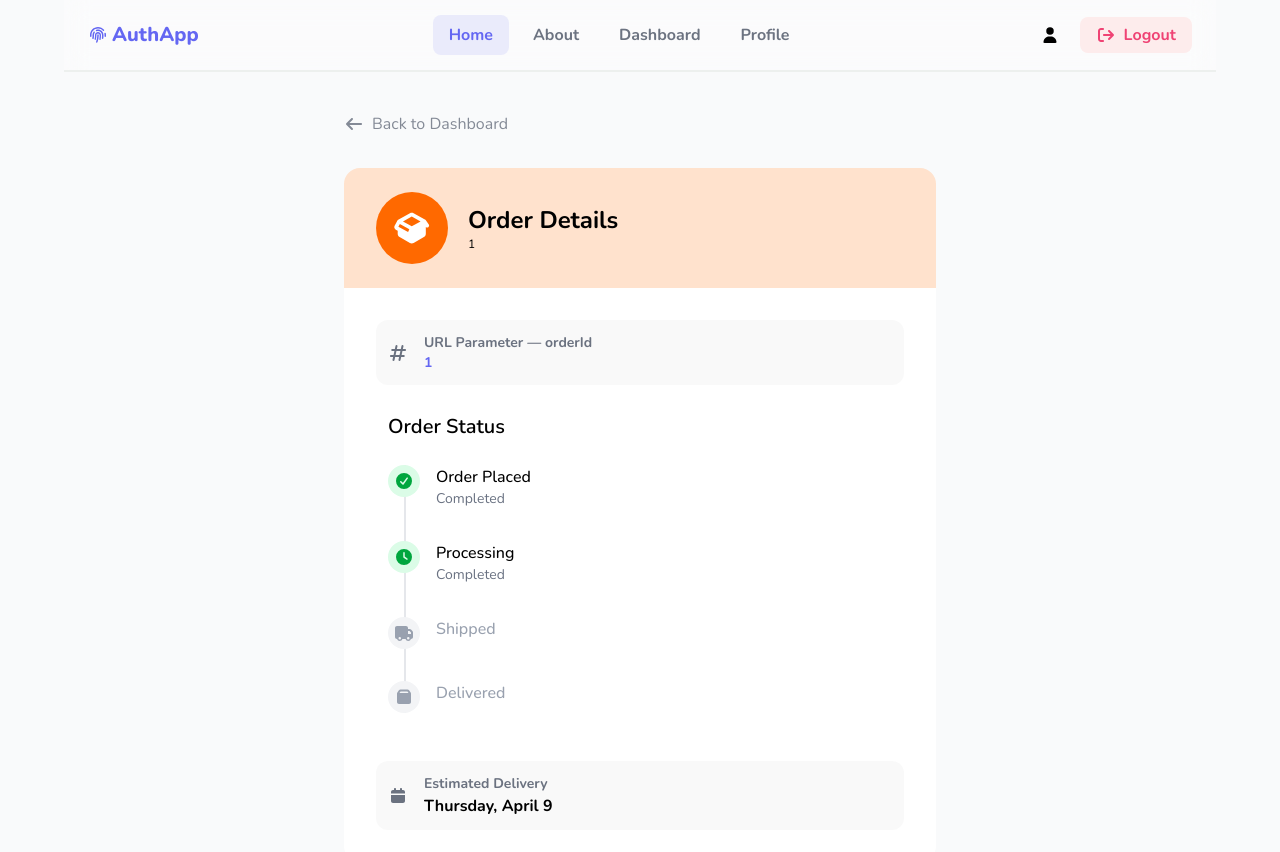
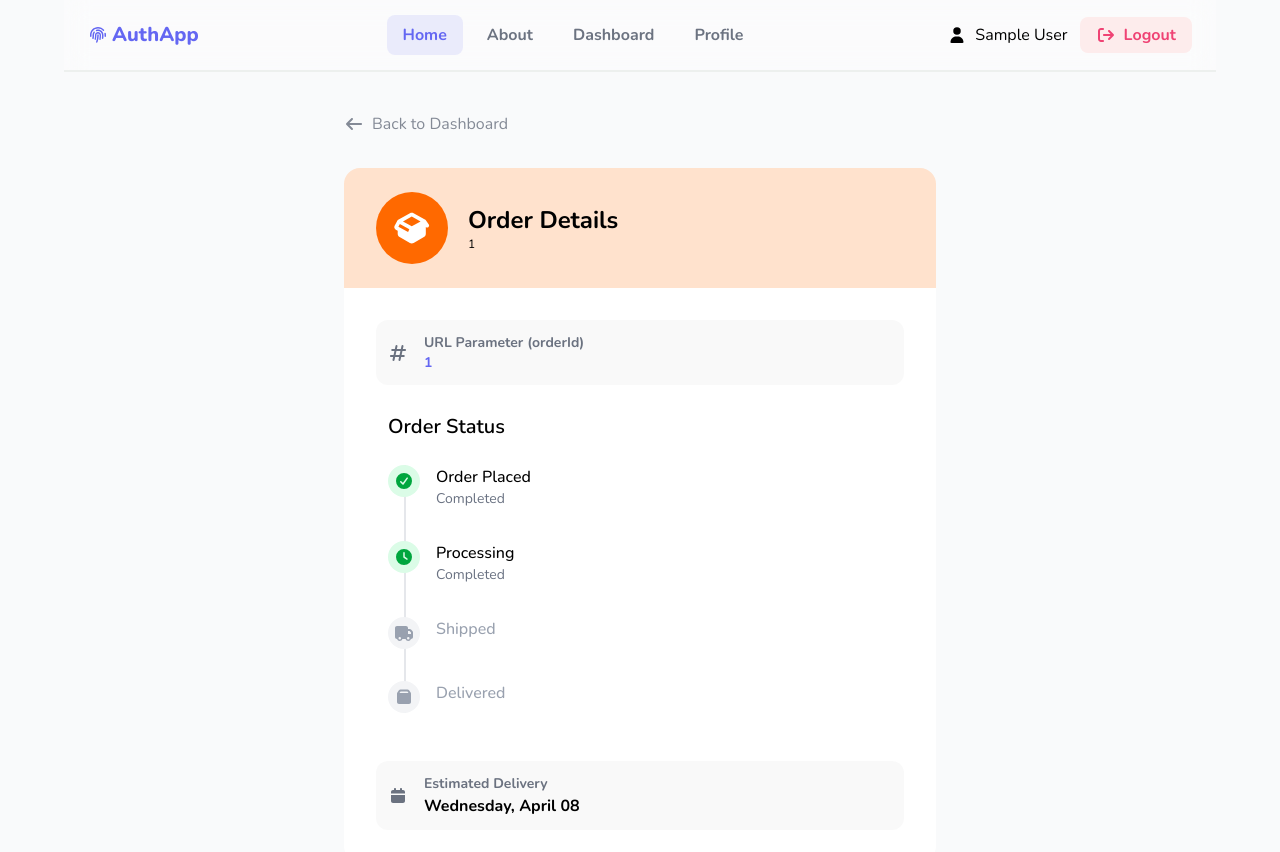
Before and after one commit to preetpalsinghkanda/Multi-Page-Authentication-App-, a React (Vite) app: page /order/1 in a window 1280 px wide. Shown: the top 852 px of the page. Built offline with nearby package versions, Linux system fonts and the light colour scheme; no server answers; sample sign-in values are in the browser's storage.

Commit message:
working on final and minor mistakes

```diff
--- a/src/App.jsx
+++ b/src/App.jsx
@@ -17,13 +17,13 @@ import ProtectedRoute from "./Auth/ProtectedRoute";
 import Loading from "./Components/Loading";
 
 function App() {
-  const {  auth, page, isLoading } = useContext(AuthApp);
+  const { auth, page, isLoading } = useContext(AuthApp);
   return (
     <>
       <div className="max-w-6xl mx-auto">
         <NavBar />
-        {isLoading && <Loading/>}
-         <Routes>
+        {isLoading && <Loading />}
+        <Routes>
           <Route>
             <Route path="/home" element={<Hero />} />
             <Route path="/" element={<Hero />} />
@@ -76,9 +76,14 @@ function App() {
             <Route path="*" element={<Error />} />
             <Route path="not-found" element={<Error />} />
 
-            <Route path="/order/:orderId" element={<OrderProgress />} />
-
-
+            <Route
+              path="/order/:orderId"
+              element={
+                <ProtectedRoute>
+                  <OrderProgress />
+                </ProtectedRoute>
+              }
+            />
           </Route>
         </Routes>
       </div>
--- a/src/Components/NavBar.jsx
+++ b/src/Components/NavBar.jsx
@@ -111,7 +111,7 @@ export default function NavBar() {
           <>
             <div className="flex items-center gap-2">
               <FontAwesomeIcon icon={faUser} />
-              <h5>{name}</h5>
+              <h5>{user?.fullName || user?.firstName || "No Name"}</h5>
             </div>
 
             <button
--- a/src/Components/OrderProgress.jsx
+++ b/src/Components/OrderProgress.jsx
@@ -18,20 +18,55 @@ import { useNavigate } from "react-router-dom";
 
 export default function OrderProgress() {
   const { setPage } = useContext(AuthApp);
-  const {orderId} = useParams();
+  const { orderId } = useParams();
   const navigate = useNavigate();
+  let OrderName = "Order Details";
+let deliveryTime = "Wednesday, April 08" ;
+  let steps = [
 
-  const steps = [
     { label: "Order Placed", status: "completed", icon: faCircleCheck },
     { label: "Processing", status: "completed", icon: faClock },
     { label: "Shipped", status: "pending", icon: faTruck },
     { label: "Delivered", status: "pending", icon: faBox },
   ];
+
+  if (orderId === "ORD-001") {
+    OrderName = "Digital Marketing Course";
+    deliveryTime = "Friday, February 06";
+    steps = [
+      { label: "Order Placed", status: "completed", icon: faCircleCheck },
+      { label: "Processing", status: "completed", icon: faClock },
+      { label: "Shipped", status: "completed", icon: faTruck },
+      { label: "Delivered", status: "completed", icon: faBox },
+    ];
+  } else if (orderId === "ORD-002") {
+    OrderName = "Context API Masterclass"
+    deliveryTime = "Sunday, March 29";
+    steps = [
+      { label: "Order Placed", status: "completed", icon: faCircleCheck },
+      { label: "Processing", status: "completed", icon: faClock },
+      { label: "Shipped", status: "pending", icon: faTruck },
+      { label: "Delivered", status: "pending", icon: faBox },
+    ];
+  } else if (orderId === "ORD-003") {
+     OrderName = "MERN Stack by Tutedude";
+    deliveryTime = "Saturday, March 28" ;
+      steps = [
+        { label: "Order Placed", status: "completed", icon: faCircleCheck },
+        { label: "Processing", status: "completed", icon: faClock },
+        { label: "Shipped", status: "completed", icon: faTruck },
+        { label: "Delivered", status: "pending", icon: faBox },
+      ];
+  }
+
   return (
     <div className="flex m-auto mx-70 py-10 flex-col gap-8 ">
       <div
         className="text-[#848a96] flex items-center gap-2 cursor-pointer"
-        onClick={() => {setPage("dashboard"); navigate("/dashboard")}}
+        onClick={() => {
+          setPage("dashboard");
+          navigate("/dashboard");
+        }}
       >
         {" "}
         <FontAwesomeIcon icon={faArrowLeft} className=" text-[16px]" />
@@ -44,7 +79,7 @@ export default function OrderProgress() {
             <FontAwesomeIcon icon={faBoxOpen} className="text-[30px]" />
           </div>
           <div className="flex flex-col items-start ">
-            <h3 className="text-black font-[700] text-2xl">Order Details</h3>
+            <h3 className="text-black font-[700] text-2xl">{OrderName}</h3>
             <p className="text-xs">{orderId}</p>
           </div>
         </div>
@@ -55,7 +90,7 @@ export default function OrderProgress() {
               <FontAwesomeIcon icon={faHashtag} className="text-[#6b7280]" />
               <span className="flex flex-col items-start">
                 <h3 className="text-[#6b7280] text-[14px] font-bold">
-                  URL Parameter — orderId
+                  URL Parameter (orderId)
                 </h3>
                 <h2 className="text-[#6467f2] font-bold text-sm">{orderId}</h2>
               </span>
@@ -110,7 +145,7 @@ export default function OrderProgress() {
                 <h3 className="text-[#6b7280] text-[14px] font-bold">
                   Estimated Delivery
                 </h3>
-                <h2 className="text-black font-bold">Thursday, April 9</h2>
+                <h2 className="text-black font-bold">{deliveryTime}</h2>
               </span>
             </div>
           </div>
--- a/src/Components/Profile.jsx
+++ b/src/Components/Profile.jsx
@@ -28,13 +28,13 @@ export default function Profile() {
       <div className=" rounded-2xl   ">
         <div className="bg-[#e1e1fc] flex items-center gap-6 py-10 rounded-t-2xl px-8">
           <div className="w-20 h-20 rounded-full bg-[#6467f2] text-white flex items-center justify-center text-[24px] font-[800] ">
-            {firstLastLetter}
+            {firstLastLetter(user?.fullName)}
           </div>
           <div className="flex flex-col items-start ">
-            <h3 className="text-black font-[700] text-2xl">{name}</h3>
+            <h3 className="text-black font-[700] text-2xl">{user?.fullName || user?.firstName || "Name not found"}</h3>
             <div className="flex flex-col items-start gap-2">
               <h5 className="text-[#6f7b88] text-[14px]">
-                {email}
+                {user?.primaryEmailAddress?.emailAddress || "Email not found"}
               </h5>
               <span className="bg-[#d2d2fc] text-[#7373da] text-[12px] px-2 rounded-full">
                 Authenticated User
@@ -53,7 +53,7 @@ export default function Profile() {
             <FontAwesomeIcon icon={faUser} className="text-[#6b7280]" />
             <span className="flex flex-col items-start">
               <h3 className="text-[#6b7280] text-[14px] font-bold">Full Name</h3>
-              <h2 className="text-black font-bold">{name}</h2>
+              <h2 className="text-black font-bold">{user?.fullName || user?.firstName || "Name not found"}</h2>
             </span>
           </div>
 
@@ -61,7 +61,7 @@ export default function Profile() {
             <FontAwesomeIcon icon={faEnvelope} className="text-[#6b7280]" />
             <span className="flex flex-col items-start">
               <h3 className="text-[#6b7280] text-[14px] font-bold">Email Address</h3>
-              <h2 className="text-black font-bold">{email}</h2>
+              <h2 className="text-black font-bold">{user?.primaryEmailAddress?.emailAddress || "Email not found"}</h2>
             </span>
           </div>
 
--- a/src/Context/ContextProvider.jsx
+++ b/src/Context/ContextProvider.jsx
@@ -2,11 +2,10 @@ import React, { children, useEffect } from "react";
 import { useState } from "react";
 import AuthApp from "./Context";
 import { useLocation } from "react-router-dom";
-import {useUser} from "@clerk/clerk-react"
+import { useUser } from "@clerk/clerk-react";
 
 export default function AuthProvider({ children }) {
-
-  const {isSignedIn , user} = useUser();
+  const { isSignedIn, user } = useUser();
 
   const [page, setPage] = useState("home");
 
@@ -27,23 +26,21 @@ export default function AuthProvider({ children }) {
 
   const [isValidSignupDetails, setIsValidSignupDetails] = useState(false);
 
-  const [isUserAlreadyExist , setIsUserAlreadyExist] = useState(false)
+  const [isUserAlreadyExist, setIsUserAlreadyExist] = useState(false);
 
   const location = useLocation();
 
-  const[isLoading , setIsLoading] = useState(false)
+  const [isLoading, setIsLoading] = useState(false);
 
-  const[isInvalid , setIsInvalid] = useState(false);
-
+  const [isInvalid, setIsInvalid] = useState(false);
 
   const createdDate = new Date(user?.createdAt);
 
-    const FinalDate = createdDate.toLocaleDateString("en-US" , {
+  const FinalDate = createdDate.toLocaleDateString("en-US", {
     year: "numeric",
-    month: "long" ,
-    day : "numeric",
+    month: "long",
+    day: "numeric",
   });
-
 
   useEffect(() => {
     if (location.pathname === "/signup") {
@@ -70,16 +67,25 @@ export default function AuthProvider({ children }) {
       pass &&
       confirmPass;
 
-      if(isValid && pass === confirmPass ){
+    if (isValid && pass === confirmPass) {
       setIsValidSignupDetails(true);
-      }else{
+    } else {
       setIsValidSignupDetails(false);
     }
   }
 
   useEffect(() => {
     checkUserDetails();
-}, [name, email, pass, confirmPass, nameErr, emailErr, passErr, confirmPassErr]);
+  }, [
+    name,
+    email,
+    pass,
+    confirmPass,
+    nameErr,
+    emailErr,
+    passErr,
+    confirmPassErr,
+  ]);
 
   function NameCheck(value) {
     if (value.trim().length < 2) {
@@ -118,9 +124,12 @@ useEffect(() => {
     }
   }
 
-const firstLastLetter = name.split(" ")[0][0] + name.split(" ").slice(-1)[0][0];
-
-
+ const firstLastLetter = (name = "") => {
+  const words = name.trim().split(" ");
+  return words.length === 1
+    ? words[0][0]
+    : words[0][0] + words[words.length - 1][0];
+};
 
   return (
     <AuthApp.Provider
@@ -161,8 +170,6 @@ const firstLastLetter = name.split(" ")[0][0] + name.split(" ").slice(-1)[0][0];
         setIsLoading,
         FinalDate,
         firstLastLetter,
-
-
       }}
     >
       {children}
```
Also changed, not shown: src/Components/Dashboard.jsx (+9 -8 lines), src/Components/Hero.jsx (+70 -16 lines). Lines whose indentation alone changed are shown as unchanged.
